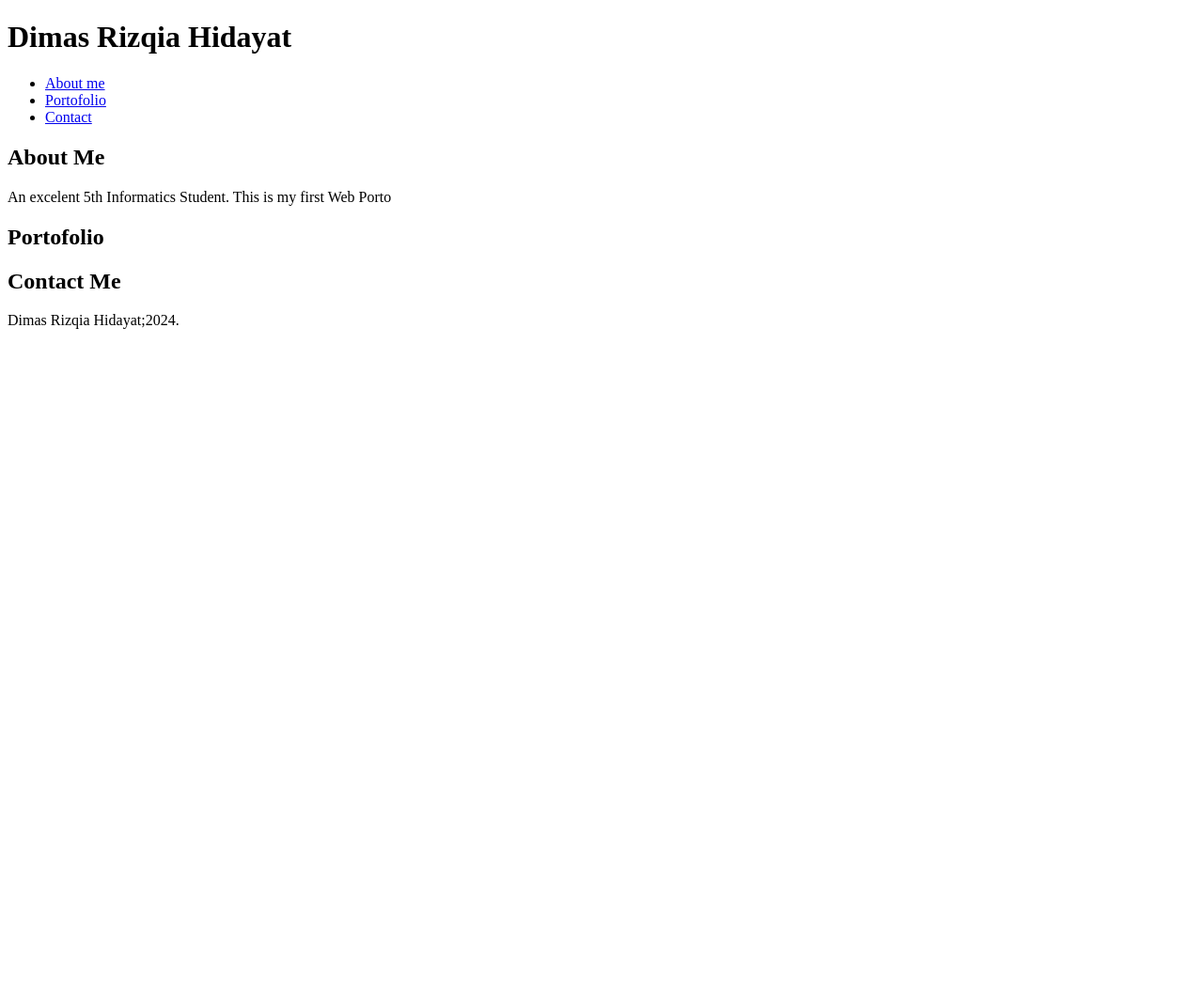
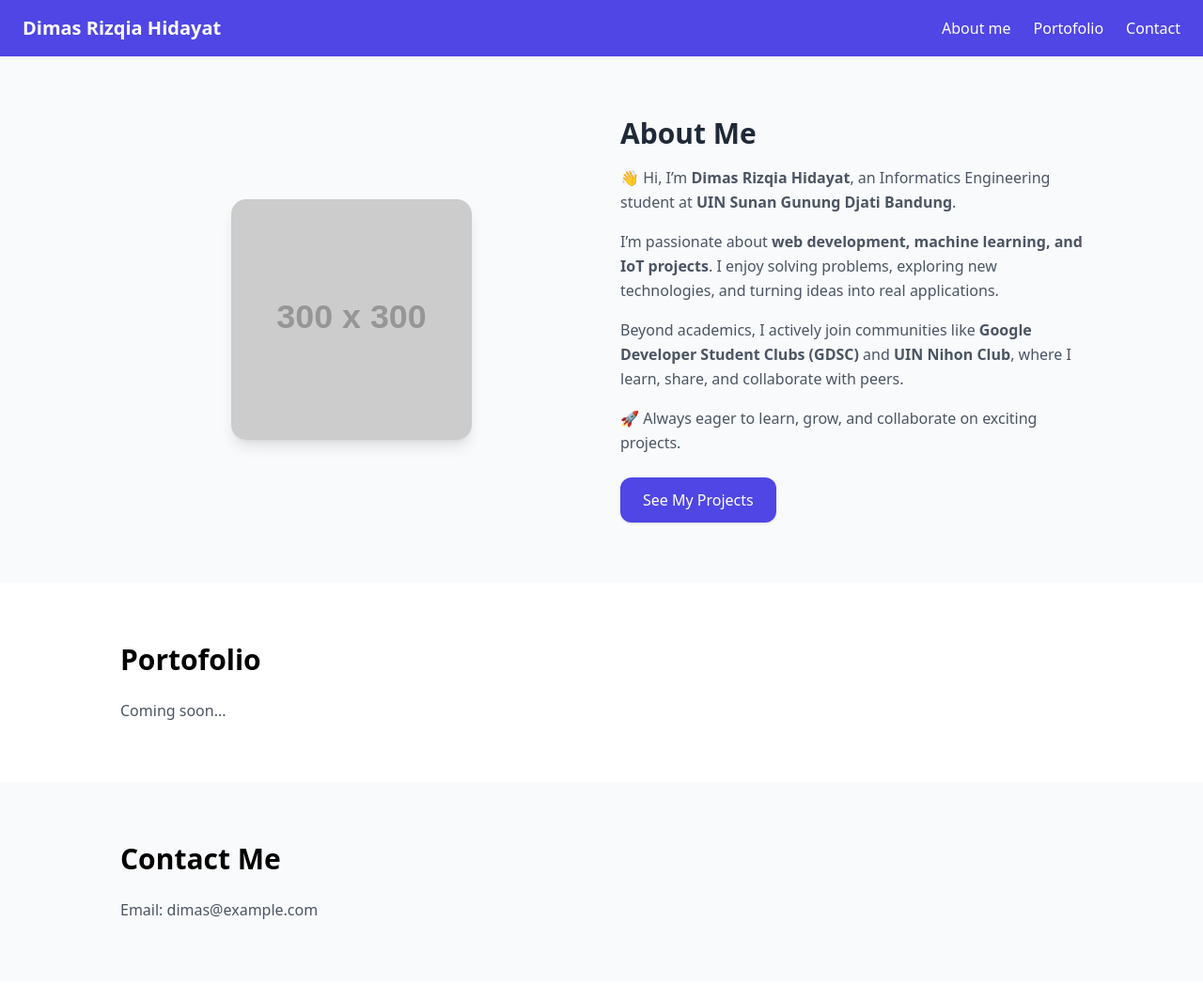
Before and after one commit to dimaswae/dimaswae.github.io, a plain HTML site: page index.html in a window 1280 px wide. Shown: the top 1047 px of the page at 94% size. Before the commit the page ends 800 px from the top, so only its background shows below. Drawn offline with nearby package versions, Linux system fonts and the light colour scheme; placeholder pictures from the web are drawn by us.

Commit message:
Nambah about me, nav, sama rapihin porto, contak dan footer

```diff
--- a/index.html
+++ b/index.html
@@ -9,34 +9,77 @@
 
     <!-- CSS Lib -->
     <link rel="stylesheet" href="style.css">
+    <script src="https://cdn.tailwindcss.com"></script>
+
 </head>
 
 <body>
-    <header>
-        <h1>Dimas Rizqia Hidayat</h1>
-
+    <header class="bg-indigo-600 text-white py-4 px-6 flex justify-between items-center">
+        <h1 class="text-xl font-bold">Dimas Rizqia Hidayat</h1>
         <nav>
-            <ul>
-                <li><a href =#AboutMe>About me</a></li>
-                <li><a href =#Porto>Portofolio</a></li>
-                <li><a href =#Contact>Contact</a></li>
+            <ul class="flex gap-6">
+                <li><a href="#about" class="hover:underline">About me</a></li>
+                <li><a href="#porto" class="hover:underline">Portofolio</a></li>
+                <li><a href="#contact" class="hover:underline">Contact</a></li>
             </ul>
-       </nav>
+        </nav>
     </header>
     <main>
         <div>
-            <section>
-                <h2 id="AboutMe">About Me</h2>
-                <P>An excelent 5th Informatics Student. This is my first Web Porto</P>
+            <section id="about" class="bg-gray-50 py-16 px-6">
+                <div class="max-w-5xl mx-auto grid md:grid-cols-2 gap-10 items-center">
+                    <!-- Foto / Avatar -->
+                    <div class="flex justify-center">
+                        <img src="https://via.placeholder.com/300" alt="Dimas Rizqia Hidayat"
+                            class="rounded-2xl shadow-lg w-64 h-64 object-cover" />
+                    </div>
 
+                    <!-- Teks About Me -->
+                    <div>
+                        <h2 class="text-3xl font-bold text-gray-800 mb-4">About Me</h2>
+                        <p class="text-gray-600 mb-4 leading-relaxed">
+                            👋 Hi, I’m <span class="font-semibold">Dimas Rizqia Hidayat</span>,
+                            an Informatics Engineering student at
+                            <span class="font-semibold">UIN Sunan Gunung Djati Bandung</span>.
+                        </p>
+                        <p class="text-gray-600 mb-4 leading-relaxed">
+                            I’m passionate about <span class="font-semibold">web development,
+                                machine learning, and IoT projects</span>. I enjoy solving problems,
+                            exploring new technologies, and turning ideas into real applications.
+                        </p>
+                        <p class="text-gray-600 mb-4 leading-relaxed">
+                            Beyond academics, I actively join communities like
+                            <span class="font-semibold">Google Developer Student Clubs (GDSC)</span>
+                            and <span class="font-semibold">UIN Nihon Club</span>,
+                            where I learn, share, and collaborate with peers.
+                        </p>
+                        <p class="text-gray-600 mb-6 leading-relaxed">
+                            🚀 Always eager to learn, grow, and collaborate on exciting projects.
+                        </p>
+
+                        <!-- CTA -->
+                        <a href="#Porto"
+                            class="inline-block bg-indigo-600 text-white px-6 py-3 rounded-xl shadow hover:bg-indigo-700 transition">
+                            See My Projects
+                        </a>
+                    </div>
+                </div>
             </section>
-            <section>
-                <h2 id="Porto">Portofolio</h2>
 
+            <!-- Portfolio Section -->
+            <section id="porto" class="py-16 px-6">
+                <div class="max-w-5xl mx-auto">
+                    <h2 class="text-3xl font-bold mb-6">Portofolio</h2>
+                    <p class="text-gray-600">Coming soon...</p>
+                </div>
             </section>
-            <section>
-                <h2 id="Contact">Contact Me</h2>
 
+            <!-- Contact Section -->
+            <section id="contact" class="bg-gray-50 py-16 px-6">
+                <div class="max-w-5xl mx-auto">
+                    <h2 class="text-3xl font-bold mb-6">Contact Me</h2>
+                    <p class="text-gray-600">Email: dimas@example.com</p>
+                </div>
             </section>
         </div>
         <aside>
@@ -44,8 +87,9 @@
         </aside>
     </main>
 
-    <footer>
-        <p>Dimas Rizqia Hidayat;2024.</p>
+    <!-- Footer -->
+    <footer class="bg-gray-100 text-center py-6 mt-10 text-gray-600">
+        <p>&copy; 2024 Dimas Rizqia Hidayat. All rights reserved.</p>
     </footer>
 </body>
 </html>
```
